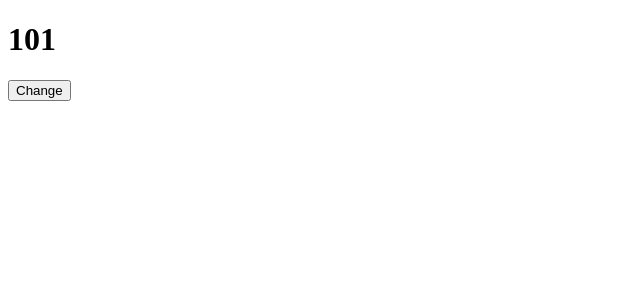
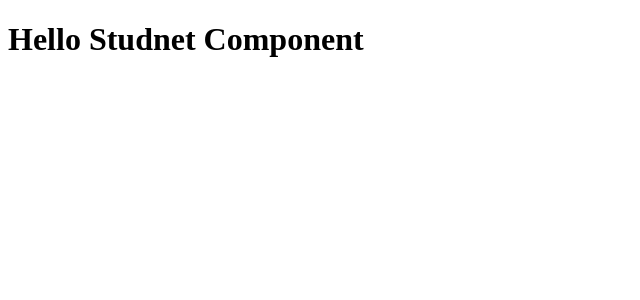
Before and after one commit to Najmul-Islam/ReactJs-with-geekyShows, a React (Create React App) app: page / in a window 1280 px wide. Shown: the top 300 px of the page, without its empty margins (0-640 px from the left). Built offline with nearby package versions, Linux system fonts and the light colour scheme.

Commit message:
complete umounging concept

```diff
--- a/public/index.html
+++ b/public/index.html
@@ -15,6 +15,7 @@
 <body>
   <noscript>You need to enable JavaScript to run this app.</noscript>
   <div id="root"></div>
+  <div id="stu"></div>
 </body>
 
 </html>
--- a/src/App.js
+++ b/src/App.js
@@ -1,11 +1,20 @@
 import React, { Component } from 'react';
-import Student from './Student';
 
 class App extends Component {
+    componentDidMount(){
+        console.log("App Mounted");
+    }
+
+    componentWillUnmount(){
+        console.log("App Unmounted");
+    }
+
     render() {
+        console.log("App Rendered");
+
         return (
             <div>
-                <Student />
+                <h1>Hello App Component</h1>
             </div>
         );
     }
--- a/src/Marks.js
+++ /dev/null
@@ -1,52 +0,0 @@
-import React, { Component } from 'react';
-
-class Marks extends Component {
-    constructor(props){
-        super(props)
-        this.state = {
-            mroll: this.props.roll
-        }
-    }
-
-    static getDerivedStateFromProps(props, state) {
-        console.log("Get Derived State From Props");
-        console.log(props, state);
-        if (props.roll !== state.mroll) {
-            return { mroll: props.roll }
-        }
-        return null
-    }
-
-    shouldComponentUpdate(nextProps, nextState){
-        if(this.state.mroll < 107){
-            console.log("Mark - ShouldComponentUpdate");
-            console.log(nextProps, nextState);
-            return true;
-        }
-        console.log(nextProps, nextState);
-        return false;
-    }
-
-    getSnapshotBeforeUpdate(prevProps, prevState){
-        console.log("Marks - GetSnapShotBeforeUpdate - It runs before update");
-        console.log(prevProps, prevState );
-        return 45;
-    }
-
-    componentDidUpdate(prevProps, prevState, snapshot){
-        console.log("Marks - ComponentDidUpdate - It runs agter update");
-        console.log(prevProps, prevState, snapshot);
-
-    }
-
-    render() {
-        console.log("Marks Redndered");
-        return (
-            <div>
-               <h1>{this.state.mroll}</h1>
-            </div>
-        );
-    }
-}
-
-export default Marks;
--- a/src/Student.js
+++ b/src/Student.js
@@ -1,28 +1,15 @@
 import React, { Component } from 'react';
-import Marks from './Marks'
 
 class Student extends Component {
-  constructor(){
-    super()
-    this.state = {
-      roll: 101
-    }
+  componentDidMount(){
+    console.log("Studnet Mounted");
   }
+  render() {
+    console.log("Sutdent Rendered");
 
-  clickHandle = () => {
-    console.log("Button Clicked");
-    this.setState({
-      roll: this.state.roll + 2
-    })
-  }
-
-  render() {
-    console.log("Student Rendered");
     return (
       <div>
-        <Marks roll={this.state.roll} />
-        {/* <h1>{this.state.roll}</h1> */}
-        <button onClick={this.clickHandle}>Change</button>
+        <h1>Hello Studnet Component</h1>
       </div>
     );
   }
--- a/src/index.js
+++ b/src/index.js
@@ -1,6 +1,9 @@
 import React from 'react'
 import ReactDOM from 'react-dom'
 import App from './App'
+import Student from './Student'
 
 
 ReactDOM.render(<App />, document.getElementById("root"))
+ReactDOM.render(<Student />, document.getElementById("stu"))
+ReactDOM.unmountComponentAtNode(document.getElementById("root"))
```
